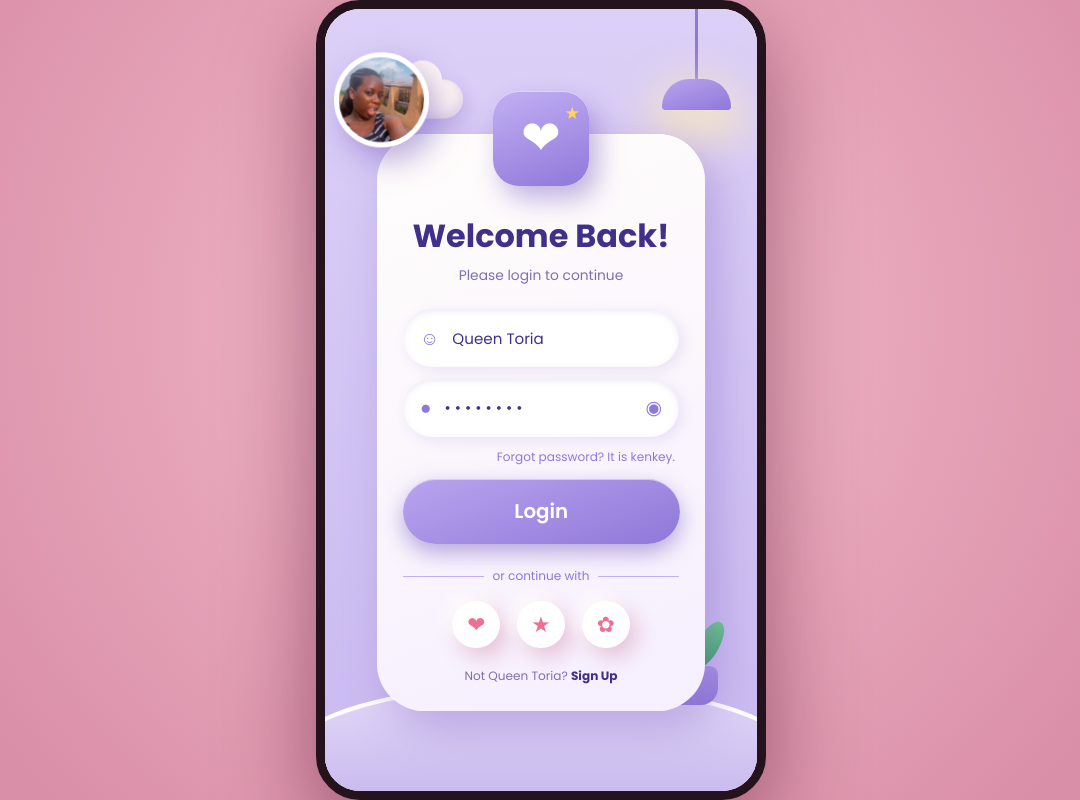
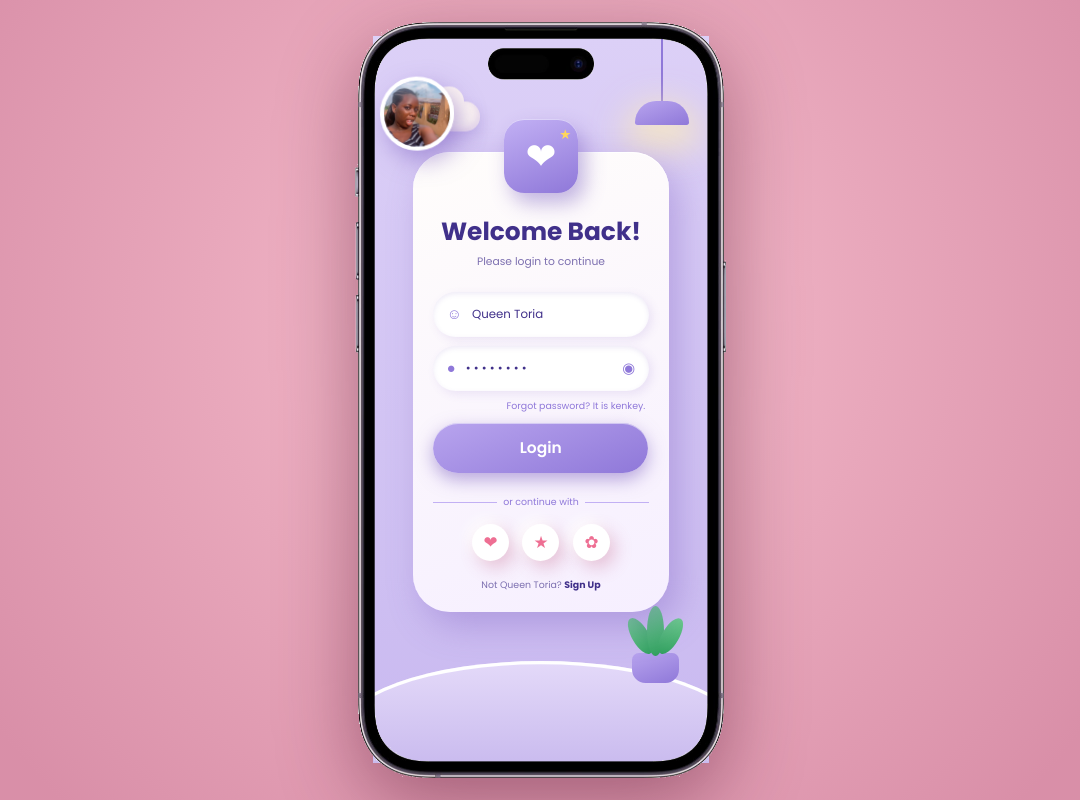
Before and after one commit to Mortoti/toria-baby, a Django app: template templates/gifts/anniversary.html in a window 1280 px wide. Shown: the whole page, without its empty margins (99-1179 px from the left). Run offline with Django 5.2, Linux system fonts and the light colour scheme; the template is opened without the code that fills it, so the values that code supplies are empty.

Commit message:
Show the film inside a real iPhone frame on computers
On a computer the page plays inside an iPhone with a dynamic island. On a phone it fills the screen. The fake notch is removed.

```diff
--- a/templates/gifts/anniversary.html
+++ b/templates/gifts/anniversary.html
@@ -16,14 +16,20 @@ html,body{height:100%}
 body{margin:0;background:radial-gradient(circle at 50% 40%,#f7bfce,#d98fa8 85%);color:var(--ink);font-family:var(--font);overflow:hidden;padding:0}
 p,h1,h2,h3{margin:0}
 button{font-family:inherit}
-#app{position:fixed;inset:0;display:grid;place-items:center}
-#stage{position:relative;height:100%;aspect-ratio:9/16;max-width:100%;overflow:hidden;container-type:size;background:var(--bg);user-select:none;-webkit-tap-highlight-color:transparent}
-@media (min-aspect-ratio:1/1){ #stage{height:min(100%,920px);border-radius:44px;border:9px solid #24121c;box-shadow:0 30px 90px rgba(80,10,40,.5)}}
+#app{position:fixed;inset:0;display:grid;grid-template:minmax(0,1fr) / minmax(0,1fr);place-items:center}
+#phone{position:relative;height:100%;aspect-ratio:9/16;max-width:100%}
+#stage{position:absolute;inset:0;overflow:hidden;container-type:size;background:var(--bg);user-select:none;-webkit-tap-highlight-color:transparent}
+.bezel{display:none}
+/* on a computer the film plays inside a real iPhone; on a phone it fills the screen */
+@media (min-aspect-ratio:1/1){
+  #phone{height:min(96vh,1100px);aspect-ratio:736/1492;max-width:none;filter:drop-shadow(0 3vh 5vh rgba(80,10,40,.45))}
+  #stage{inset:auto;left:5.6%;top:2.6%;width:88.8%;height:94.7%}
+  .bezel{display:block;position:absolute;inset:0;width:100%;height:100%;z-index:100;pointer-events:none}
+}
 #stage.paused *{animation-play-state:paused!important}
 
 /* phone chrome */
 #status{position:absolute;left:0;right:0;top:0;height:5.2cqh;display:flex;align-items:center;justify-content:space-between;padding:0 7cqw;font-size:3.4cqw;font-weight:600;color:var(--ink);z-index:46;background:rgba(255,246,249,.9)}
-#status::before{content:"";position:absolute;left:50%;top:1.1cqh;width:24cqw;height:3cqh;margin-left:-12cqw;border-radius:9cqw;background:#1e1018}
 #status .ic{display:flex;gap:1.6cqw;align-items:center}
 #status svg{height:2.6cqw;width:auto;fill:var(--ink)}
 .batt{width:6cqw;height:2.8cqw;border:.4cqw solid var(--ink);border-radius:.9cqw;position:relative;padding:.3cqw}
@@ -232,6 +238,7 @@ canvas#fx{position:absolute;inset:0;width:100%;height:100%;pointer-events:none;z
 <audio id="song" src="{% static 'gifts/toria/song.mp3' %}" loop preload="auto"></audio>
 
 <div id="app">
+<div id="phone">
 <div id="stage">
 
 <div id="gate">
@@ -462,9 +469,12 @@ canvas#fx{position:absolute;inset:0;width:100%;height:100%;pointer-events:none;z
 <div id="veil"></div>
 <canvas id="fx"></canvas>
 </div>
+<img class="bezel" data-src="{% static 'gifts/iphone.png' %}" alt="" aria-hidden="true">
+</div>
 </div>
 
 <script>(function(){
+var bz=document.querySelector('.bezel');if(bz&&matchMedia('(min-aspect-ratio:1/1)').matches)bz.src=bz.getAttribute('data-src');
 var IMG={1:"{% static 'gifts/toria/1.jpg' %}",2:"{% static 'gifts/toria/2.jpg' %}",3:"{% static 'gifts/toria/3.jpg' %}",4:"{% static 'gifts/toria/4.jpg' %}",5:"{% static 'gifts/toria/5.jpg' %}",6:"{% static 'gifts/toria/6.jpg' %}",7:"{% static 'gifts/toria/7.jpg' %}"};
 [].forEach.call(document.querySelectorAll('img[data-i]'),function(im){im.src=IMG[im.getAttribute('data-i')]});
 [].forEach.call(document.querySelectorAll('.scene'),function(s){s.insertAdjacentHTML('afterbegin','<div class="contour"></div>')});
```
Also changed, not shown: static/gifts/iphone.png (added).
